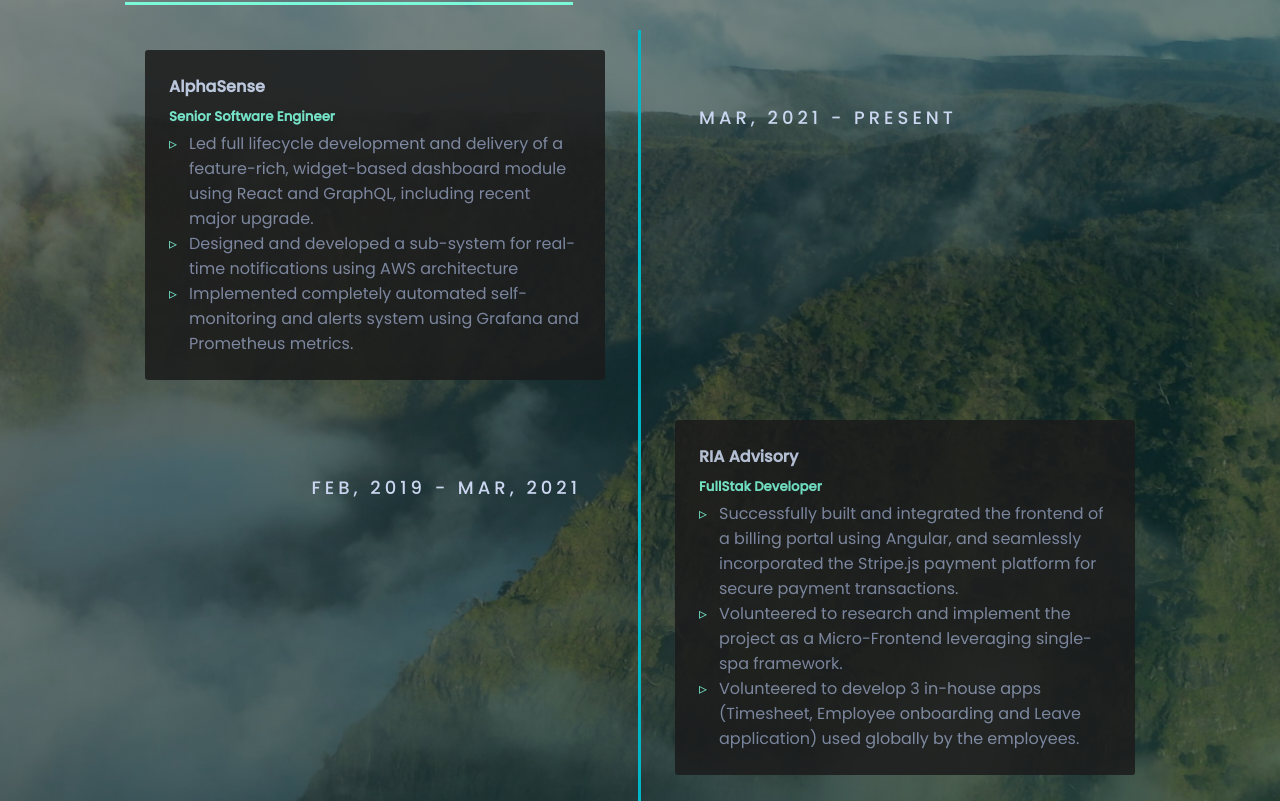
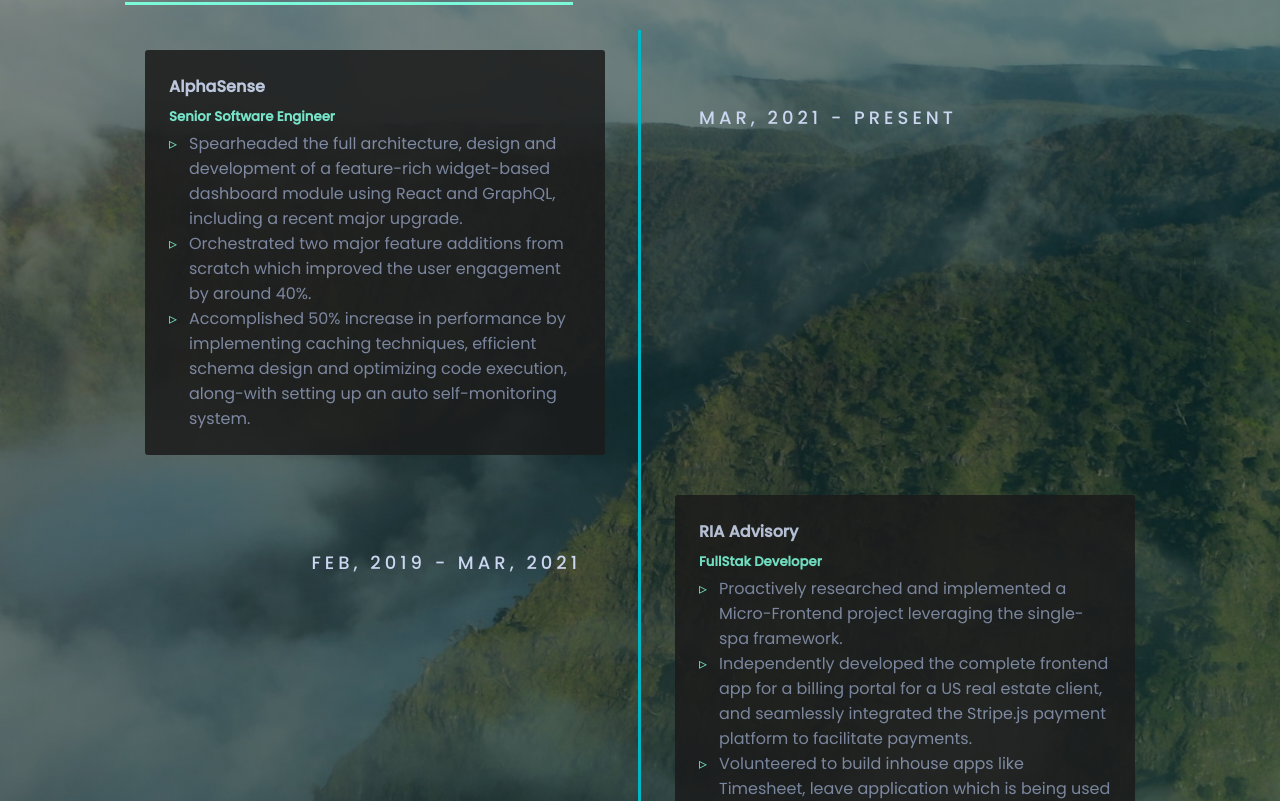
Before and after one commit to gautam-95/my-web-portfolio, a React (Create React App) app: page / in a window 1280 px wide. Shown: the part 2939-3740 px from the top of the page. Built offline with nearby package versions, Linux system fonts and the light colour scheme.

Commit message:
Update Experience.js

```diff
--- a/src/components/Experience/Experience.js
+++ b/src/components/Experience/Experience.js
@@ -11,17 +11,18 @@
             <h4>AlphaSense</h4>
             <h5>Senior Software Engineer</h5>
             <p>
-              Led full lifecycle development and delivery of a feature-rich,
-              widget-based dashboard module using React and GraphQL, including
-              recent major upgrade.
+              Spearheaded the full architecture, design and development of a
+              feature-rich widget-based dashboard module using React and GraphQL,
+              including a recent major upgrade.
             </p>
             <p>
-              Designed and developed a sub-system for real-time notifications
-              using AWS architecture
+              Orchestrated two major feature additions from scratch which improved
+              the user engagement by around 40%.
             </p>
             <p>
-              Implemented completely automated self-monitoring and alerts system
-              using Grafana and Prometheus metrics.
+              Accomplished 50% increase in performance by implementing caching
+              techniques, efficient schema design and optimizing code execution,
+              along-with setting up an auto self-monitoring system.
             </p>
           </div>
           <div>
@@ -36,17 +37,17 @@
             <h4>RIA Advisory</h4>
             <h5>FullStak Developer</h5>
             <p>
-              Successfully built and integrated the frontend of a billing portal
-              using Angular, and seamlessly incorporated the Stripe.js payment
-              platform for secure payment transactions.
+              Proactively researched and implemented a Micro-Frontend project
+              leveraging the single-spa framework.
             </p>
             <p>
-              Volunteered to research and implement the project as a
-              Micro-Frontend leveraging single-spa framework.
+              Independently developed the complete frontend app for a billing portal
+              for a US real estate client, and seamlessly integrated the
+              Stripe.js payment platform to facilitate payments.
             </p>
             <p>
-              Volunteered to develop 3 in-house apps (Timesheet, Employee
-              onboarding and Leave application) used globally by the employees.
+              Volunteered to build inhouse apps like Timesheet, leave application
+              which is being used by global employees.
             </p>
           </div>
         </div>
@@ -56,13 +57,12 @@
               <h4>TIBCO Software</h4>
               <h5>Application Developer</h5>
               <p>
-                Developed a JavaScript-based solution for a bank in Mexico,
-                collaborating with cross-functional teams and engaging in
-                regular client interactions.
+               Engineered a JavaScript-based business process for a Mexican bank,
+               collaborating across functions and clients.
               </p>
               <p>
-                Triumphed in the TIBCO Global Hackathon with an integrated
-                Angular app for citizens and local governance.
+                Triumphed in the TIBCO Global Hackathon with an integrated Angular
+                app for citizens and local governance..
               </p>
             </div>
           </div>
```
